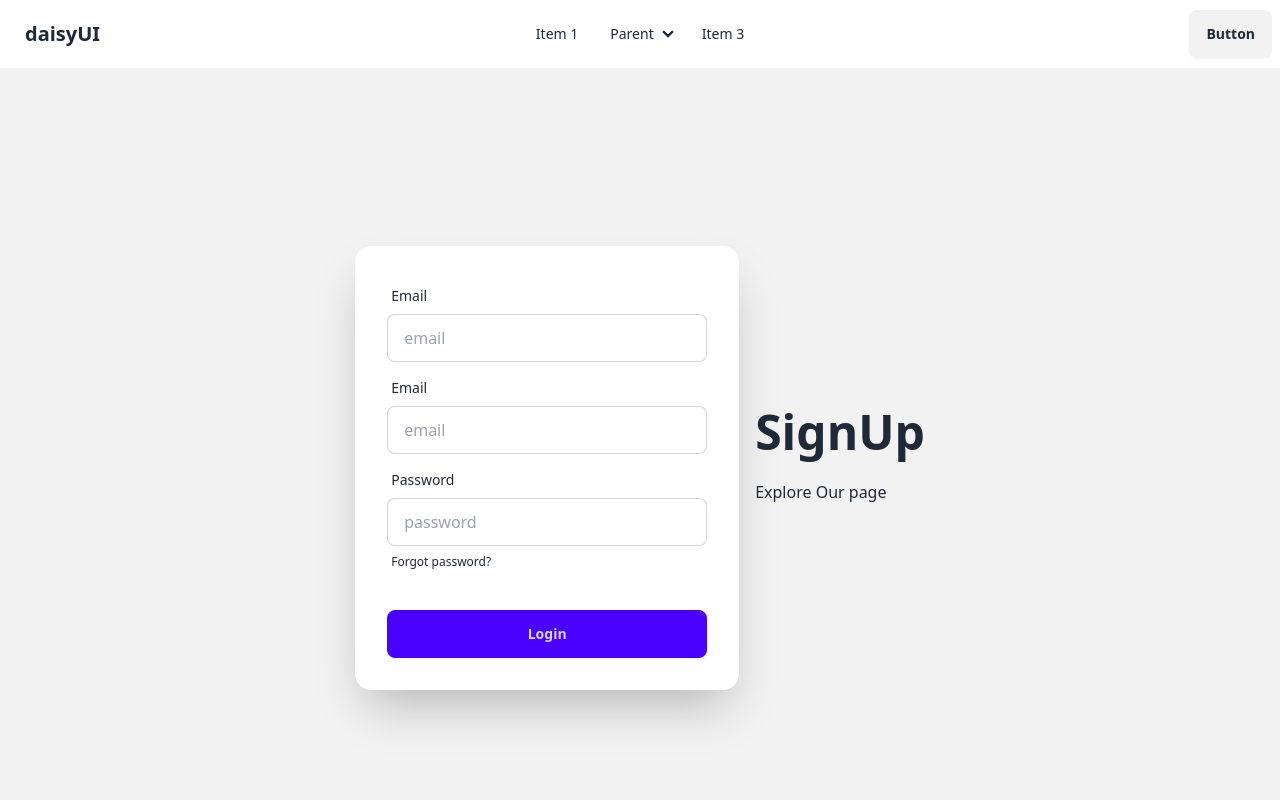
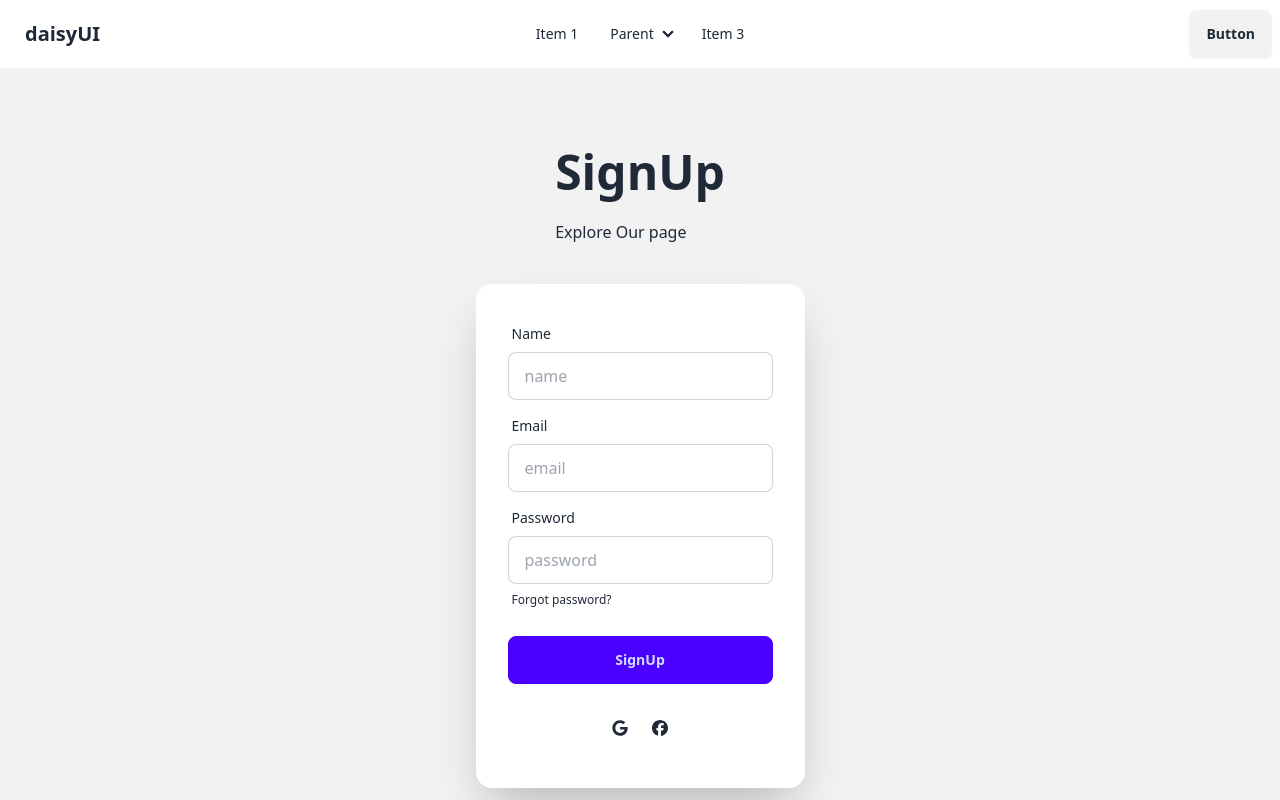
Before and after one commit to sakirmohammad775/Fashion-Apparels-Client, a React (Vite) app: page /signUp in a window 1280 px wide. Shown: the top 800 px of the page. Built offline with nearby package versions, Linux system fonts and the light colour scheme.

Commit message:
firebase added

```diff
--- a/package.json
+++ b/package.json
@@ -10,10 +10,12 @@
     "preview": "vite preview"
   },
   "dependencies": {
+    "firebase": "^10.12.1",
     "localforage": "^1.10.0",
     "match-sorter": "^6.3.4",
     "react": "^18.2.0",
     "react-dom": "^18.2.0",
+    "react-icons": "^5.2.1",
     "react-router-dom": "^6.23.1",
     "sort-by": "^1.2.0"
   },
--- /dev/null
+++ b/src/Firebase/Firebase.config.js
@@ -0,0 +1,18 @@
+// Import the functions you need from the SDKs you need
+import { initializeApp } from "firebase/app";
+// TODO: Add SDKs for Firebase products that you want to use
+// https://firebase.google.com/docs/web/setup#available-libraries
+
+// Your web app's Firebase configuration
+const firebaseConfig = {
+  apiKey: import.meta.env.apiKey,
+  authDomain: import.meta.env.authDomain,
+  projectId: import.meta.env.projectId,
+  storageBucket: import.meta.env.storageBucket,
+  messagingSenderId: import.meta.env.messagingSenderId,
+  appId: import.meta.env.appId,
+};
+
+// Initialize Firebase
+const app = initializeApp(firebaseConfig);
+export default app
--- a/src/SIgnUp/SignUp.jsx
+++ b/src/SIgnUp/SignUp.jsx
@@ -1,10 +1,10 @@
-
+import { FaFacebook, FaGoogle } from "react-icons/fa6";
 const SignUp = () => {
     return (
         <>
 
             <div className="hero min-h-screen bg-base-200">
-                <div className="hero-content flex-col lg:flex-row-reverse">
+                <div className="hero-content flex-col ">
                     <div className="text-center lg:text-left">
                         <h1 className="text-5xl font-bold">SignUp</h1>
                         <p className="py-6">Explore Our page</p>
@@ -13,15 +13,15 @@ const SignUp = () => {
                         <form className="card-body">
                         <div className="form-control">
                                 <label className="label">
-                                    <span className="label-text">Email</span>
+                                    <span className="label-text">Name</span>
                                 </label>
-                                <input type="email" placeholder="email" className="input input-bordered" required />
+                                <input type="name" placeholder="name" name="name" className="input input-bordered" required />
                             </div>
                             <div className="form-control">
                                 <label className="label">
                                     <span className="label-text">Email</span>
                                 </label>
-                                <input type="email" placeholder="email" className="input input-bordered" required />
+                                <input type="email" placeholder="email" name="email" className="input input-bordered" required />
                             </div>
                             <div className="form-control">
                                 <label className="label">
@@ -32,8 +32,13 @@ const SignUp = () => {
                                     <a href="#" className="label-text-alt link link-hover">Forgot password?</a>
                                 </label>
                             </div>
-                            <div className="form-control mt-6">
-                                <button className="btn btn-primary">Login</button>
+                            <div className="form-control mt-3">
+                                <button className="btn btn-primary">SignUp</button>
+                            </div>
+                            <div className="flex my-5 justify-center gap-6">
+
+                                <button className="pt-2"><FaGoogle /></button>
+                                <button className="pt-2"><FaFacebook /></button>
                             </div>
                         </form>
                     </div>
```
Also changed, not shown: 1 other file (tests, documents, lock files or other folders).
